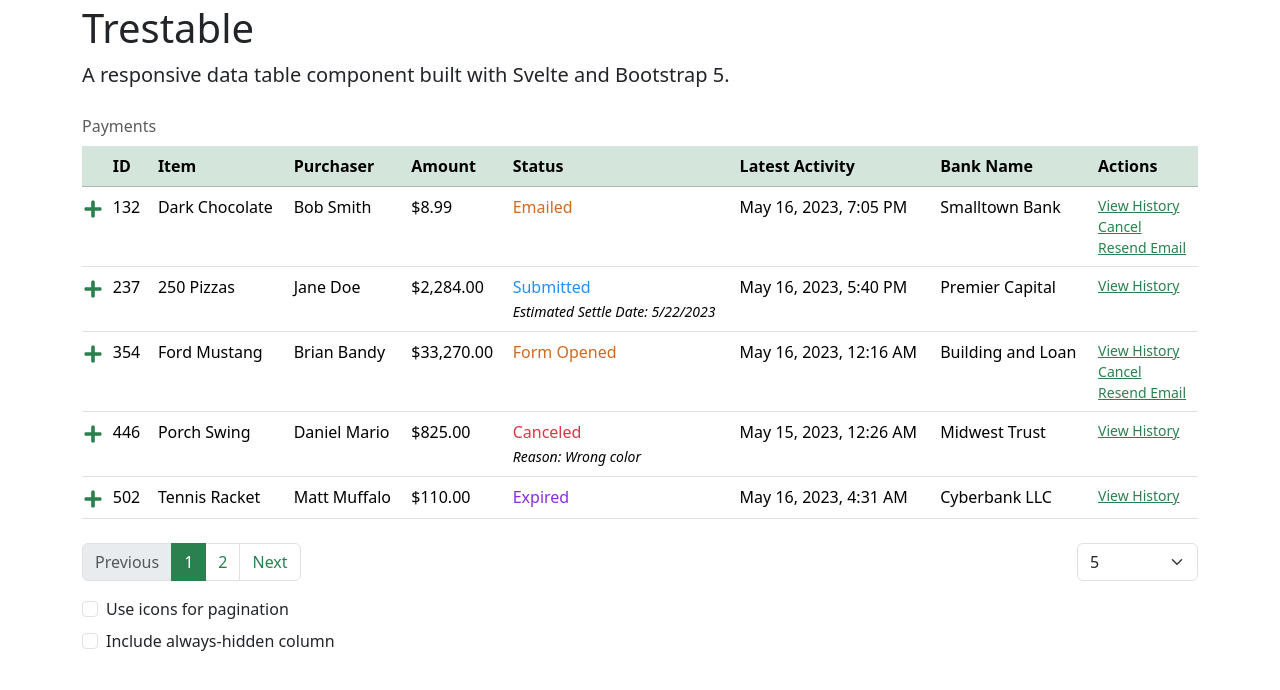
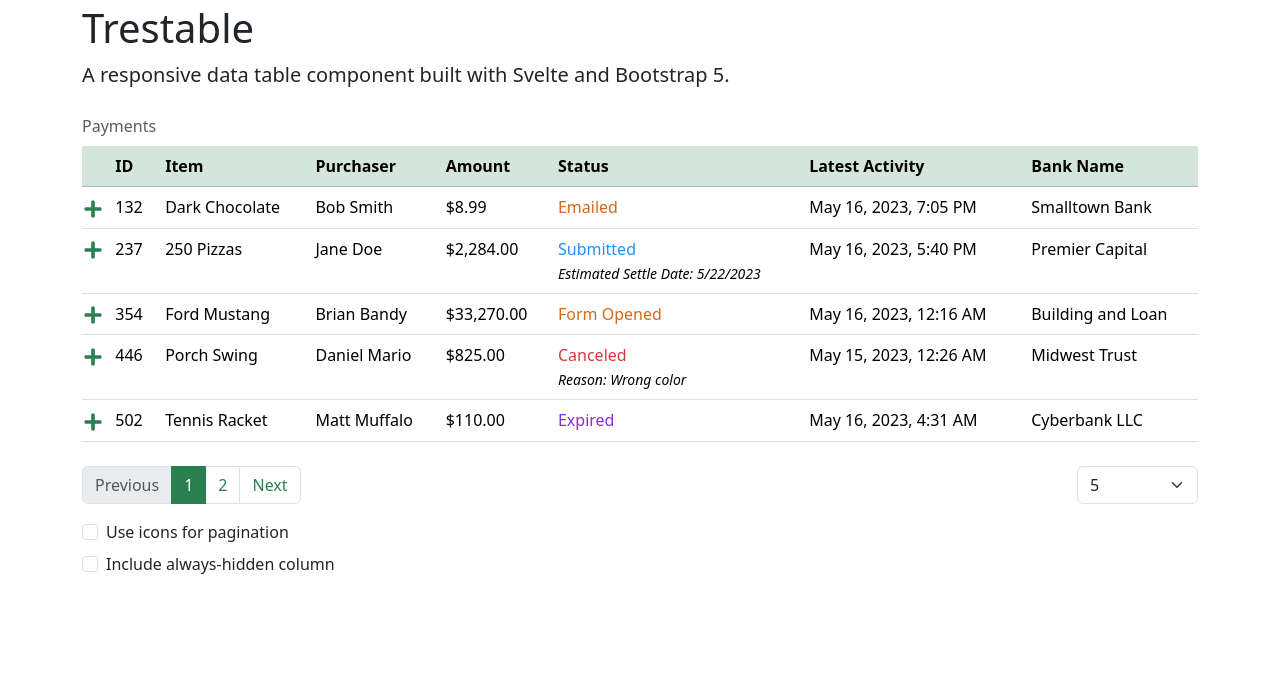
Before and after one commit to theodorejb/trestable, a SvelteKit app: page / in a window 1280 px wide. Shown: the top 690 px of the page. Built offline with nearby package versions, Linux system fonts and the light colour scheme.

Commit message:
Remove non-functional Actions column from demo

```diff
--- a/package.json
+++ b/package.json
@@ -1,6 +1,6 @@
 {
     "name": "trestable",
-    "version": "0.2.1",
+    "version": "0.3.0",
     "description": "A responsive data table component built with Svelte and Bootstrap.",
     "license": "MIT",
     "scripts": {
--- a/src/routes/+page.svelte
+++ b/src/routes/+page.svelte
@@ -6,7 +6,6 @@
     import Pagination from "$lib/Pagination.svelte";
     import Trestable from "$lib/Trestable.svelte";
     import PaymentStatus from "./PaymentStatus.svelte";
-    import PaymentActions from "./PaymentActions.svelte";
 
     export let data: PageData;
 
@@ -14,7 +13,7 @@
         {
             name: "ID",
             property: "id",
-            breakpoint: "sm",
+            breakpoint: "md",
         },
         {
             name: "Item",
@@ -29,7 +28,7 @@
             name: "Amount",
             property: "amount",
             getValue: (d) => formatUSD(d.amount),
-            breakpoint: "md",
+            breakpoint: "sm",
         },
         {
             name: "Status",
@@ -57,11 +56,6 @@
             name: "Invoice #",
             property: "invoiceNum",
             breakpoint: "xxl",
-        },
-        {
-            name: "Actions",
-            tdClass: "text-nowrap small",
-            component: PaymentActions,
         },
     ];
 
--- a/src/routes/PaymentActions.svelte
+++ /dev/null
@@ -1,12 +0,0 @@
-<script lang="ts">
-    import type { Payment } from "./exampleData.js";
-
-    export let record: Payment;
-</script>
-
-<a href="/">View History</a>
-
-{#if record.lastEvent.id < 3}
-    <br /><a href="/">Cancel</a>
-    <br /><a href="/">Resend Email</a>
-{/if}
--- a/tsconfig.json
+++ b/tsconfig.json
@@ -10,6 +10,7 @@
         "sourceMap": true,
         "noUnusedLocals": true,
         "strict": true,
+        "module": "NodeNext",
         "moduleResolution": "NodeNext"
     }
 }
```
Also changed, not shown: 1 other file (tests, documents, lock files or other folders).
